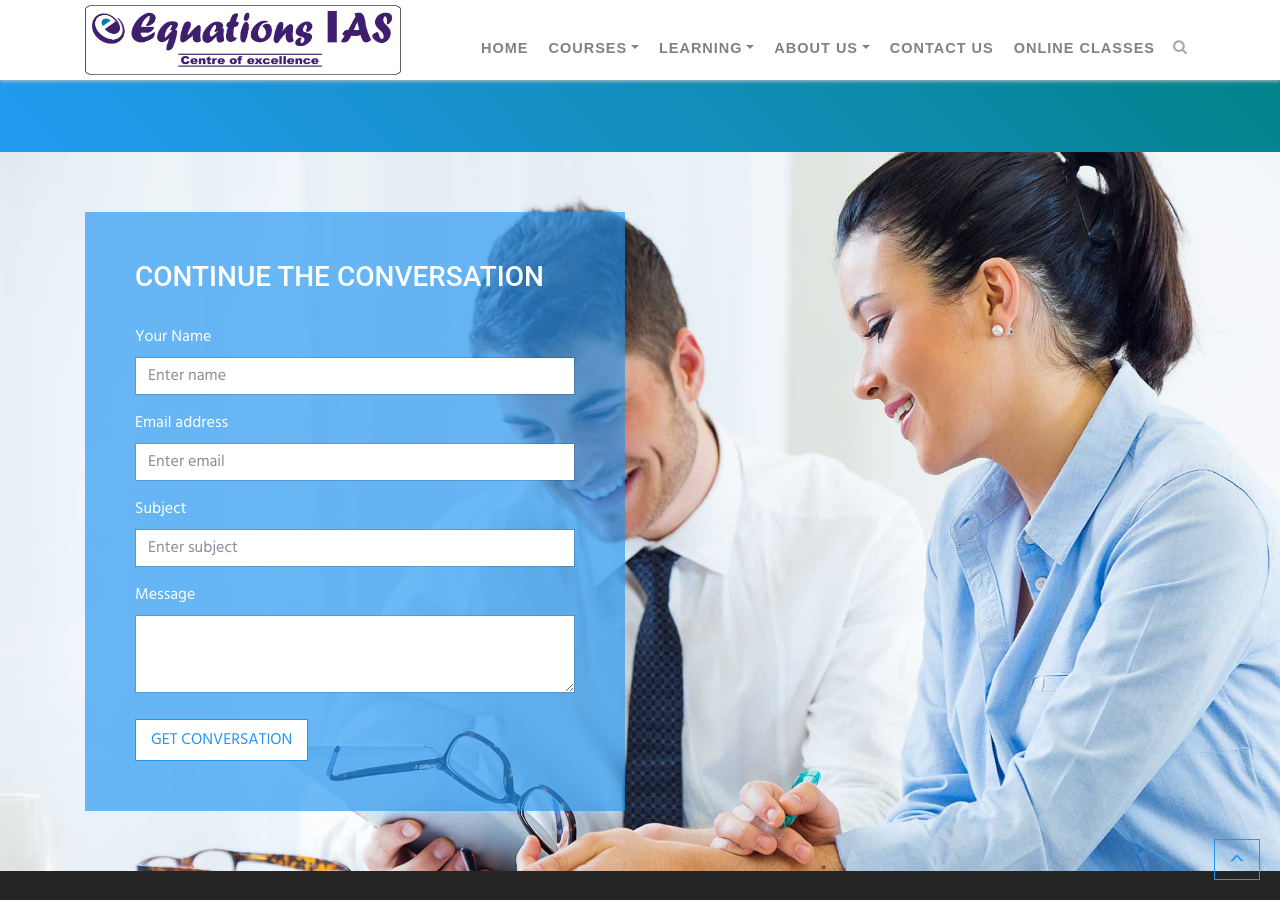
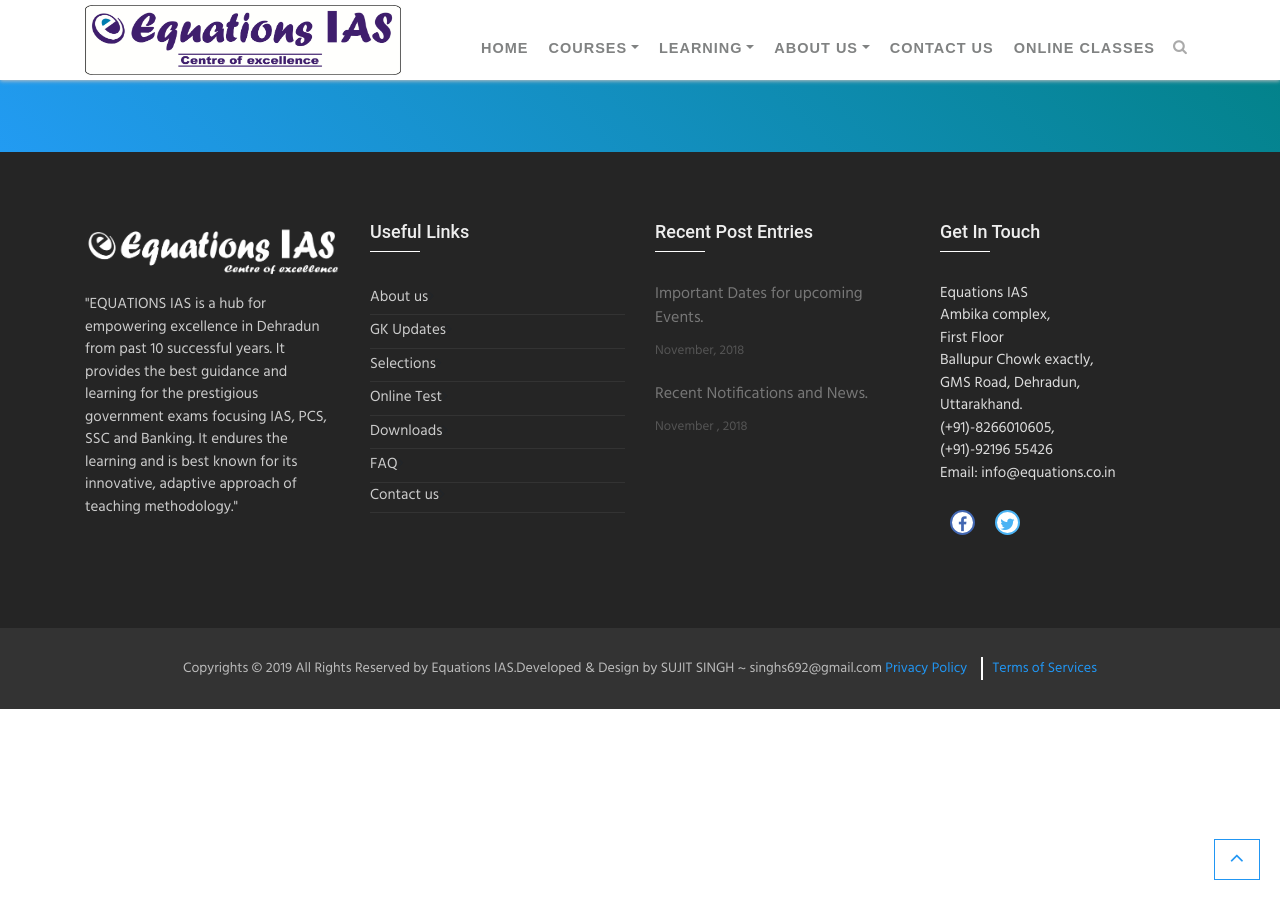
Before and after one commit to EquationsIAS/equations-website, a Jekyll site: the page test.html, which Jekyll copies as it is, in a window 1280 px wide and 900 px high, scrolled down 776 px. Built offline with Jekyll 4.4.1, drawn with Linux system fonts in a browser that asks for light colours; a script that is not in the unit is left out; after the commit the page ends 1485 px from its top, so only the background shows below that.

Commit message:
remove contact form

```diff
--- a/test.html
+++ b/test.html
@@ -266,40 +266,6 @@
       </div>
     </section>
         <!--====================================================
-                            CONTACT HOME
-        ======================================================-->
-        <div class="overlay-contact-h"></div>
-        <section id="contact-h" class="bg-parallax contact-h-bg">
-            <div class="container">
-                <div class="row">
-                    <div class="col-md-6">
-                        <div class="contact-h-cont">
-                            <h3 class="cl-white">Continue The Conversation</h3><br>
-                            <form>
-                                <div class="form-group cl-white">
-                                    <label for="name">Your Name</label>
-                                    <input type="text" class="form-control" id="name" aria-describedby="nameHelp" placeholder="Enter name">
-                                </div>
-                                <div class="form-group cl-white">
-                                    <label for="exampleInputEmail1">Email address</label>
-                                    <input type="email" class="form-control" id="exampleInputEmail1" aria-describedby="emailHelp" placeholder="Enter email">
-                                </div>
-                                <div class="form-group cl-white">
-                                    <label for="subject">Subject</label>
-                                    <input type="text" class="form-control" id="subject" aria-describedby="subjectHelp" placeholder="Enter subject">
-                                </div>
-                                <div class="form-group cl-white">
-                                    <label for="message">Message</label>
-                                    <textarea class="form-control" id="message" rows="3"></textarea>
-                                </div>
-                                <button class="btn btn-general btn-white" role="button"><i fa fa-right-arrow></i>GET CONVERSATION</button>
-                            </form>
-                        </div>
-                    </div>
-                </div>
-            </div>
-        </section>
-        <!--====================================================
                               FOOTER
         ======================================================-->
         <footer>
```
Also changed, not shown: profile.html (+0 -34 lines).
